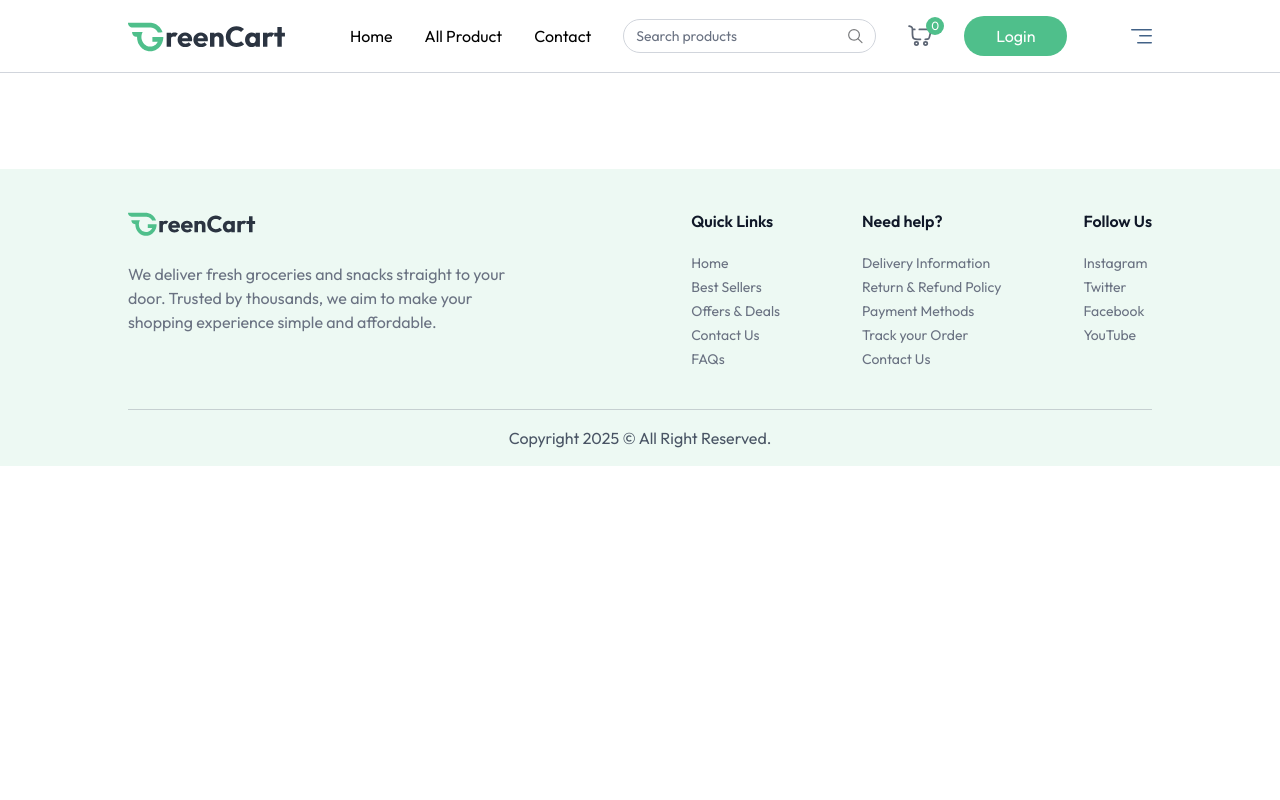
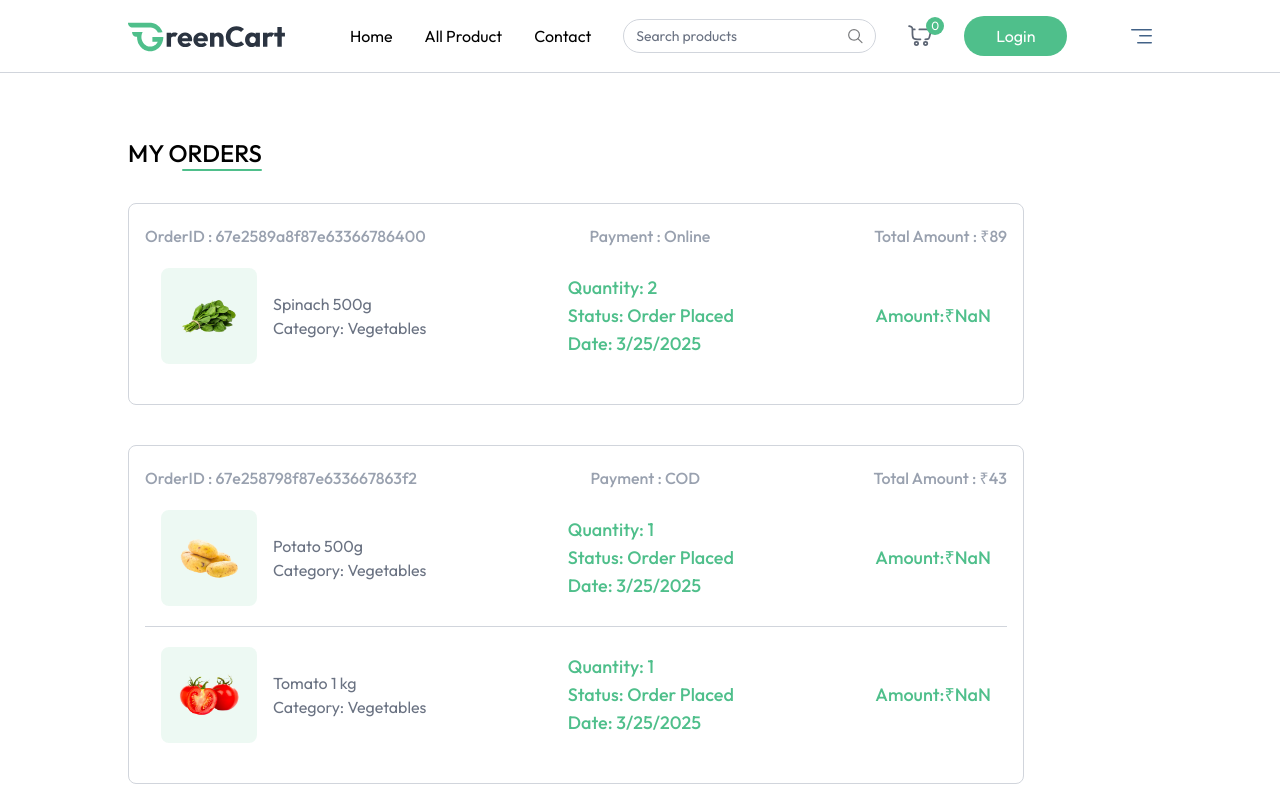
Before and after one commit to Avin-Arunkumar/Green-Cart, a React (Vite) app in the folder client/: page /my-orders in a window 1280 px wide. Shown: the top 800 px of the page. Built offline with nearby package versions, Linux system fonts and the light colour scheme.

Commit message:
Intial Commit

```diff
--- a/client/src/App.jsx
+++ b/client/src/App.jsx
@@ -11,6 +11,7 @@
 import ProductDetails from "./pages/ProductDetails";
 import Cart from "./pages/Cart";
 import AddAddress from "./pages/AddAddress";
+import MyOreder from "./pages/MyOreder";
 
 const App = () => {
   const isSellerPath = useLocation().pathname.includes("seller");
@@ -30,6 +31,7 @@
           <Route path="/products/:category/:id" element={<ProductDetails />} />
           <Route path="/cart" element={<Cart />} />
           <Route path="/add-address" element={<AddAddress />} />
+          <Route path="/my-orders" element={<MyOreder />} />
         </Routes>
       </div>
       {!isSellerPath && <Footer />}
--- a/client/src/pages/AddAddress.jsx
+++ b/client/src/pages/AddAddress.jsx
@@ -26,7 +26,7 @@
   const handleChange = (e) => {
     const { name, value } = e.target;
     setAddress((prevAddress) => ({
-      ...AddAddress,
+      ...prevAddress,
       [name]: value,
     }));
   };
@@ -112,6 +112,12 @@
               type="text"
               placeholder="Phone Number "
             />
+            <button
+              className="w-full mt-6 bg-primary text-white py-3 hover:bg-primary-dull
+            transition cursor-pointer uppercase"
+            >
+              Save address
+            </button>
           </form>
         </div>
         <img
--- /dev/null
+++ b/client/src/pages/MyOreder.jsx
@@ -0,0 +1,72 @@
+import React, { useEffect, useState } from "react";
+import { useAppContext } from "../context/AppContext";
+import { dummyOrders } from "../assets/assets";
+
+const MyOreder = () => {
+  const [myOrders, setmyOrders] = useState([]);
+  const { currency } = useAppContext();
+  const fetchMyOrders = async () => {
+    setmyOrders(dummyOrders);
+  };
+  useEffect(() => {
+    fetchMyOrders();
+  }, []);
+  return (
+    <div className="mt-16 pb-16">
+      <div className="flex flex-col items-end w-max mb-8">
+        <p className="text-2xl font-medium uppercase">My orders</p>
+        <div className="w-20 h-0.5 bg-primary rounded-full"></div>
+      </div>
+      {myOrders.map((order, index) => (
+        <div
+          key={index}
+          className="border border-gray-300 rounded-lg mb-10 p-4 py-5 max-w-4xl"
+        >
+          <p className="flex justify-between md:items-center text-gray-400 md:font-medium max-md:flex-col">
+            <span>OrderID : {order._id}</span>
+            <span>Payment : {order.paymentType}</span>
+            <span>
+              Total Amount : {currency}
+              {order.amount}
+            </span>
+          </p>
+          {order.items.map((item, index) => (
+            <div
+              key={index}
+              className={`relative bg-white text-gray-500 ${
+                order.items.length !== index + 1 && "border-b"
+              }
+            border-gray-300 flex flex-col md:flex-row md:items-center justify-between
+            p-4 py-5 md:gap-16 w-full max-w-4xl`}
+            >
+              <div className="flex items-center mb-4 md:mb-0">
+                <div className="bg-primary/10 p-4 rounded-lg">
+                  <img
+                    src={item.product.image[0]}
+                    alt=""
+                    className="w-16 h-16"
+                  />
+                </div>
+                <div className="ml-4">
+                  <h2>{item.product.name}</h2>
+                  <p>Category: {item.product.category}</p>
+                </div>
+              </div>
+              <div className="text-primary text-lg font-medium">
+                <p>Quantity: {item.quantity || "1"}</p>
+                <p>Status: {order.status}</p>
+                <p>Date: {new Date(order.createdAt).toLocaleDateString()}</p>
+              </div>
+              <p className="text-primary text-lg font-medium">
+                Amount:{currency}
+                {item.product.offerprice * item.quantity}
+              </p>
+            </div>
+          ))}
+        </div>
+      ))}
+    </div>
+  );
+};
+
+export default MyOreder;
```
